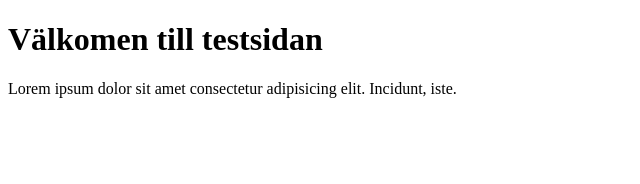
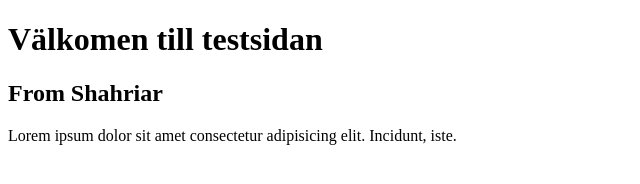
Before and after one commit to G3orgeS/GruppTest, a plain HTML site: page index.html in a window 1280 px wide. Shown: the whole page, without its empty margins (0-640 px from the left). Drawn offline with Linux system fonts and the light colour scheme.

Commit message:
added h2

```diff
--- a/index.html
+++ b/index.html
@@ -10,6 +10,7 @@
 <body>
 
 <h1>Välkomen till testsidan</h1>
+<h2>From Shahriar</h2>
 <p>Lorem ipsum dolor sit amet consectetur adipisicing elit. Incidunt, iste.</p>
 
 <script src=""></script>
```
